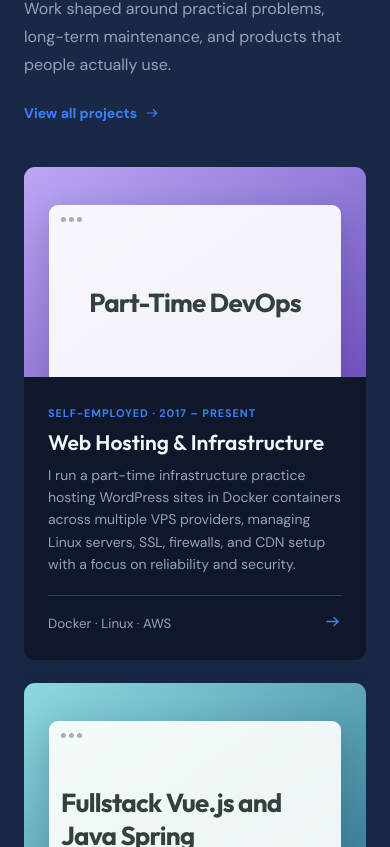
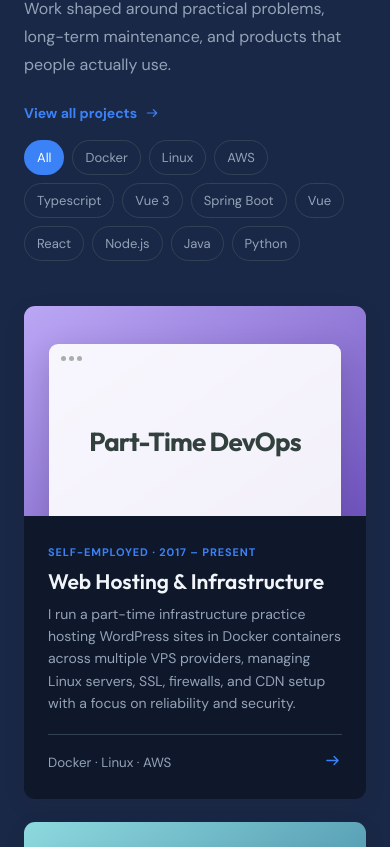
Before and after one commit to rmontero90/portfolio, a React (Vite) app: page / in a window 390 px wide. Shown: the part 2657-3504 px from the top of the page. Built offline with nearby package versions, Linux system fonts and the light colour scheme; no server answers.

Commit message:
React Router and Extend Projects section with tags filter

```diff
--- a/package.json
+++ b/package.json
@@ -10,7 +10,8 @@
   },
   "dependencies": {
     "react": "^19.2.8",
-    "react-dom": "^19.2.8"
+    "react-dom": "^19.2.8",
+    "react-router-dom": "^6.17.0"
   },
   "devDependencies": {
     "@vitejs/plugin-react": "^6.0.5",
--- a/src/App.jsx
+++ b/src/App.jsx
@@ -1,4 +1,5 @@
-import { useEffect, useState } from "react";
+import { useEffect, useState, useMemo } from "react";
+import { useLocation, useNavigate } from "react-router-dom";
 import { pushEvent } from "./utils/gtm.js";
 import { Icon } from "./components/utils/Icon";
 import {
@@ -12,6 +13,10 @@ import {
   resumeInterests,
   nav,
 } from "./data/ResumeInfo";
+import { Routes, Route } from "react-router-dom";
+import ProjectCard from "./components/ProjectCard";
+import ProjectsToolbar from "./components/ProjectsToolbar";
+import ProjectPage from "./pages/ProjectPage";
 
 function Sidebar({ dark, setDark, open, setOpen }) {
   return (
@@ -195,6 +200,67 @@ export default function App() {
     return () => window.removeEventListener("hashchange", onHashChange);
   }, []);
 
+  // Tag filtering for projects
+  const [selectedTags, setSelectedTags] = useState([]);
+  const location = useLocation();
+  const navigate = useNavigate();
+  const allTags = useMemo(() => {
+    const set = new Set();
+    projects.forEach((p) => {
+      if (!p.tag) return;
+      p.tag.split("·").forEach((t) => set.add(t.trim()));
+    });
+    return Array.from(set);
+  }, []);
+
+  const toggleTag = (tag) => {
+    setSelectedTags((prev) => {
+      if (prev.includes(tag)) return prev.filter((t) => t !== tag);
+      return [...prev, tag];
+    });
+  };
+
+  // Initialize selected tags from URL query `?tags=tag1,tag2`
+  useEffect(() => {
+    try {
+      const params = new URLSearchParams(location.search);
+      const tagsParam = params.get("tags");
+      if (tagsParam) {
+        const tags = tagsParam.split(",").map((t) => t.trim()).filter(Boolean);
+        setSelectedTags(tags);
+      }
+    } catch (e) {
+      // ignore
+    }
+    // eslint-disable-next-line react-hooks/exhaustive-deps
+  }, [location.search]);
+
+  // Reflect selectedTags into the URL as `?tags=a,b`
+  useEffect(() => {
+    try {
+      const params = new URLSearchParams(location.search);
+      if (selectedTags && selectedTags.length > 0) {
+        params.set("tags", selectedTags.join(","));
+      } else {
+        params.delete("tags");
+      }
+      const search = params.toString() ? `?${params.toString()}` : "";
+      navigate(`${location.pathname}${search}`, { replace: true });
+    } catch (e) {
+      // ignore
+    }
+    // eslint-disable-next-line react-hooks/exhaustive-deps
+  }, [selectedTags]);
+
+  const filteredProjects = useMemo(() => {
+    if (!selectedTags || selectedTags.length === 0) return projects;
+    return projects.filter((p) => {
+      if (!p.tag) return false;
+      const tags = p.tag.split("·").map((t) => t.trim());
+      return selectedTags.every((st) => tags.includes(st));
+    });
+  }, [selectedTags]);
+
   return (
     <>
       <Sidebar
@@ -217,13 +283,20 @@ export default function App() {
           aria-label="Close menu"
         />
       )}
+
+      <Routes>
+        <Route
+          path="/projects/:slug"
+          element={<ProjectPage />}
+        />
+        <Route
+          path="/"
+          element={
             <main>
               <section className="hero hero-brief" id="home">
                 <div className="hero-brief-copy">
                   <h1 className="hero-name">Rafael Montero</h1>
-            <p className="hero-role">
-              Software Engineer — Full-Stack Developer
-            </p>
+                  <p className="hero-role">Software Engineer — Full-Stack Developer</p>
                   <p className="hero-desc">
                     I’m a software engineer with 14+ years of experience across QA,
                     front-end, and full-stack development, including 6+ years building
@@ -239,10 +312,7 @@ export default function App() {
                     </a>
                   </div>
                 </div>
-          <div
-            className="hero-brief-photo"
-            aria-label="Profile photo placeholder"
-          >
+                <div className="hero-brief-photo" aria-label="Profile photo placeholder">
                   <div className="hero-photo-frame">
                     <img className="hero-photo" src="/Me.jpeg" alt="Rafael Montero" />
                   </div>
@@ -296,35 +366,12 @@ export default function App() {
                     View all projects <Icon name="arrow" size={16} />
                   </a>
                 </div>
+
+                <ProjectsToolbar tags={allTags} selected={selectedTags} onToggle={toggleTag} />
+
                 <div className="project-grid">
-            {projects.map((project, index) => (
-              <article className="project-card" key={project.title}>
-                <div className={`project-visual ${project.color}`}>
-                  <span className="mock-window">
-                    <i />
-                    <i />
-                    <i />
-                    <b>
-                      {index === 0
-                        ? "Part-Time DevOps"
-                        : index === 1
-                          ? "Fullstack Vue.js and Java Spring"
-                          : "Full-Time Enterprise Projects"}
-                    </b>
-                  </span>
-                </div>
-                <div className="project-copy">
-                  <span>{project.type}</span>
-                  <h3>{project.title}</h3>
-                  <p>{project.text}</p>
-                  <div>
-                    <small>{project.tag}</small>
-                    <a href="#contact" aria-label={`View ${project.title}`}>
-                      <Icon name="arrow" size={19} />
-                    </a>
-                  </div>
-                </div>
-              </article>
+                  {filteredProjects.map((project, index) => (
+                    <ProjectCard key={project.title} project={project} index={index} />
                   ))}
                 </div>
               </section>
@@ -372,11 +419,7 @@ export default function App() {
                       </li>
                       <li>
                         <Icon name="linkedin" size={15} />
-                  <a
-                    href="https://linkedin.com/in/rmontero90"
-                    target="_blank"
-                    rel="noreferrer"
-                  >
+                        <a href="https://linkedin.com/in/rmontero90" target="_blank" rel="noreferrer">
                           linkedin.com/in/rmontero90
                         </a>
                       </li>
@@ -514,21 +557,10 @@ export default function App() {
                     <a href="https://github.com/rmontero90" aria-label="GitHub">
                       <Icon name="github" size={18} />
                     </a>
-              <a
-                href="https://linkedin.com/in/rmontero90"
-                target="_blank"
-                rel="noreferrer"
-                aria-label="LinkedIn"
-              >
+                    <a href="https://linkedin.com/in/rmontero90" target="_blank" rel="noreferrer" aria-label="LinkedIn">
                       <Icon name="linkedin" size={18} />
                     </a>
-              <a
-                href="mailto:developer@rmontero.me"
-                aria-label="Email"
-                onClick={() =>
-                  pushEvent('contact_click', { method: 'email', label: 'footer' })
-                }
-              >
+                    <a href="mailto:developer@rmontero.me" aria-label="Email" onClick={() => pushEvent('contact_click', { method: 'email', label: 'footer' })}>
                       <Icon name="mail" size={18} />
                     </a>
                   </div>
@@ -551,6 +583,9 @@ export default function App() {
                 <p>Designed & built with care.</p>
               </footer>
             </main>
+          }
+        />
+      </Routes>
     </>
   );
 }
--- /dev/null
+++ b/src/components/ProjectCard.tsx
@@ -0,0 +1,45 @@
+import React from "react";
+import { Link } from "react-router-dom";
+import type { Project } from "../types/projects";
+import { slugFromTitle } from "../types/projects";
+import { Icon } from "./utils/Icon";
+
+type Props = {
+  project: Project;
+  index?: number;
+};
+
+export const ProjectCard: React.FC<Props> = ({ project, index = 0 }) => {
+  const slug = slugFromTitle(project.title);
+  return (
+    <article className="project-card">
+      <div className={`project-visual ${project.color || "gray"}`}>
+        <span className="mock-window">
+          <i />
+          <i />
+          <i />
+          <b>
+            {index === 0
+              ? "Part-Time DevOps"
+              : index === 1
+              ? "Fullstack Vue.js and Java Spring"
+              : "Full-Time Enterprise Projects"}
+          </b>
+        </span>
+      </div>
+      <div className="project-copy">
+        {project.type && <span>{project.type}</span>}
+        <h3>{project.title}</h3>
+        <p>{project.text || project.description}</p>
+        <div>
+          <small>{project.tag}</small>
+          <Link to={`/projects/${slug}`} aria-label={`View ${project.title}`}>
+            <Icon name="arrow" size={19} />
+          </Link>
+        </div>
+      </div>
+    </article>
+  );
+};
+
+export default ProjectCard;
--- /dev/null
+++ b/src/components/ProjectsToolbar.tsx
@@ -0,0 +1,38 @@
+import React from "react";
+
+type Props = {
+  tags: string[];
+  selected: string[];
+  onToggle: (tag: string) => void;
+};
+
+export const ProjectsToolbar: React.FC<Props> = ({ tags, selected, onToggle }) => {
+  return (
+    <div className="projects-toolbar">
+      <div className="tag-list">
+        <button
+          className={`tag ${selected.length === 0 ? "active" : ""}`}
+          onClick={() => selected.length > 0 && tags.forEach(t => onToggle(t))}
+          aria-pressed={selected.length === 0}
+        >
+          All
+        </button>
+        {tags.map((t) => {
+          const active = selected.includes(t);
+          return (
+            <button
+              key={t}
+              className={`tag ${active ? "active" : ""}`}
+              onClick={() => onToggle(t)}
+              aria-pressed={active}
+            >
+              {t}
+            </button>
+          );
+        })}
+      </div>
+    </div>
+  );
+};
+
+export default ProjectsToolbar;
--- a/src/data/ResumeInfo.tsx
+++ b/src/data/ResumeInfo.tsx
@@ -97,6 +97,9 @@ const projects = [
     text: "I run a part-time infrastructure practice hosting WordPress sites in Docker containers across multiple VPS providers, managing Linux servers, SSL, firewalls, and CDN setup with a focus on reliability and security.",
     color: "violet",
     tag: "Docker · Linux · AWS",
+    image: "/placeholder-project-1.png",
+    demoUrl: "",
+    repoUrl: "https://github.com/rmontero90/web-hosting-infra",
   },
   {
     title: "Boutique Galatea",
@@ -104,6 +107,9 @@ const projects = [
     text: "A full-stack dress management system for a major Costa Rican retail store, built with Vue 3 and Java Spring Boot and maintained in production since 2018.",
     color: "blue",
     tag: "Typescript · Vue 3 · Spring Boot",
+    image: "/placeholder-project-2.png",
+    demoUrl: "",
+    repoUrl: "https://github.com/rmontero90/boutique-galatea",
   },
   {
     title: "Client Digital Platforms",
@@ -111,6 +117,9 @@ const projects = [
     text: "Delivered production systems for geospatial, automotive, and identity experiences, with an emphasis on useful interfaces, performance, and long-term maintainability.",
     color: "orange",
     tag: "Vue · React · Node.js · Java · Python",
+    image: "/placeholder-project-3.png",
+    demoUrl: "",
+    repoUrl: "",
   },
 ];
 
@@ -193,12 +202,14 @@ const resumeProjects = [
     type: "Self-Employed · 2017 – Present",
     description:
       "Run a part-time business hosting WordPress sites in Docker containers across multiple VPS providers (Vultr, OVHcloud, AWS). Administer Linux servers end-to-end: nginx, UFW firewall, SSH key-based auth, Let's Encrypt SSL, and Cloudflare CDN.",
+    repoUrl: "https://github.com/rmontero90/web-hosting-infra",
   },
   {
     title: "Boutique Galatea — Dress Management System",
     type: "Side Project · 2018 – Present",
     description:
       "Built and maintain a full-stack application with Vue 3 and Java Spring Boot 3 to manage wedding dress inventory for a major Costa Rica retail store. In production since 2018; upgraded to latest framework versions in 2024.",
+    repoUrl: "https://github.com/rmontero90/boutique-galatea",
   },
 ];
 
--- a/src/main.jsx
+++ b/src/main.jsx
@@ -1,5 +1,6 @@
 import { StrictMode } from "react";
 import { createRoot } from "react-dom/client";
+import { BrowserRouter } from "react-router-dom";
 import App from "./App.jsx";
 import "./styles.css";
 import { initGTM } from "./utils/gtm.js";
@@ -16,6 +17,8 @@ initGTM();
 
 createRoot(document.getElementById("root")).render(
   <StrictMode>
-    <App />
+    <BrowserRouter>
+      <App />
+    </BrowserRouter>
   </StrictMode>,
 );
--- /dev/null
+++ b/src/pages/ProjectPage.tsx
@@ -0,0 +1,48 @@
+import React from "react";
+import { useParams, Link } from "react-router-dom";
+import { projects } from "../data/ResumeInfo";
+import { slugFromTitle } from "../types/projects";
+import { Icon } from "../components/utils/Icon";
+
+export const ProjectPage: React.FC = () => {
+  const { slug } = useParams();
+  const project = projects.find((p) => slugFromTitle(p.title) === slug);
+
+  if (!project) {
+    return (
+      <main>
+        <section className="section">
+          <h2>Project not found</h2>
+          <p>We couldn't find the project you're looking for.</p>
+          <Link to="/">Back to home</Link>
+        </section>
+      </main>
+    );
+  }
+
+  return (
+    <main>
+      <section className="section project-detail">
+        <div className="project-detail-header">
+          <h2>{project.title}</h2>
+          <span>{project.type}</span>
+        </div>
+        <div className="project-detail-body">
+          <div className={`project-visual ${project.color || "gray"}`}>
+            {/* visual placeholder */}
+          </div>
+          <div className="project-detail-copy">
+            <p>{project.description || project.text}</p>
+            <div className="project-links">
+              <a href="#contact" className="button light">
+                Contact about this project <Icon name="arrow" />
+              </a>
+            </div>
+          </div>
+        </div>
+      </section>
+    </main>
+  );
+};
+
+export default ProjectPage;
--- a/src/styles.css
+++ b/src/styles.css
@@ -183,6 +183,24 @@ main { margin-left: 278px; min-width: 0; }
 .project-copy > div { display: flex; justify-content: space-between; align-items: center; margin-top: 19px; padding-top: 16px; border-top: 1px solid var(--line); }
 .project-copy small { color: var(--muted); }.project-copy a { color: var(--green); }
 
+/* Projects toolbar and detail page styles */
+.projects-toolbar { margin-top: 18px; display: flex; align-items: center; gap: 12px; }
+.projects-toolbar .tag-list { display: flex; gap: 8px; flex-wrap: wrap; }
+.projects-toolbar .tag { background: transparent; border: 1px solid var(--line); padding: 8px 12px; border-radius: 999px; font-size: 13px; color: var(--muted); cursor: pointer; transition: .15s; }
+.projects-toolbar .tag:hover { transform: translateY(-2px); }
+.projects-toolbar .tag.active { background: var(--green); color: white; border-color: transparent; }
+
+.project-detail { padding-top: 48px; padding-bottom: 48px; }
+.project-detail-header { display: flex; justify-content: space-between; align-items: baseline; gap: 12px; margin-bottom: 18px; }
+.project-detail-body { display: grid; grid-template-columns: 360px 1fr; gap: 28px; align-items: start; }
+.project-detail-copy p { color: var(--muted); line-height: 1.7; }
+.project-links { margin-top: 18px; display: flex; gap: 10px; }
+
+@media (max-width: 900px) {
+  .project-detail-body { grid-template-columns: 1fr; }
+  .projects-toolbar { justify-content: flex-start; }
+}
+
 /* Resume Section */
 .resume-section { padding: 70px clamp(32px, 6vw, 90px); background: var(--surface-alt); }
 .resume-section-header { display: flex; justify-content: space-between; align-items: center; gap: 16px; margin-bottom: 28px; flex-wrap: wrap; }
--- /dev/null
+++ b/src/types/projects.ts
@@ -0,0 +1,18 @@
+export type Project = {
+  title: string;
+  type?: string;
+  text?: string;
+  description?: string;
+  color?: string;
+  tag?: string;
+};
+
+export function slugFromTitle(title: string) {
+  return title
+    .toLowerCase()
+    .replace(/[^[a-z0-9\s-]]/g, "")
+    .trim()
+    .replace(/\s+/g, "-");
+}
+
+export default Project;
```
Also changed, not shown: src/utils/slug.ts (added, +8 -0 lines), 1 other file (tests, documents, lock files or other folders). Lines whose indentation alone changed are shown as unchanged.
